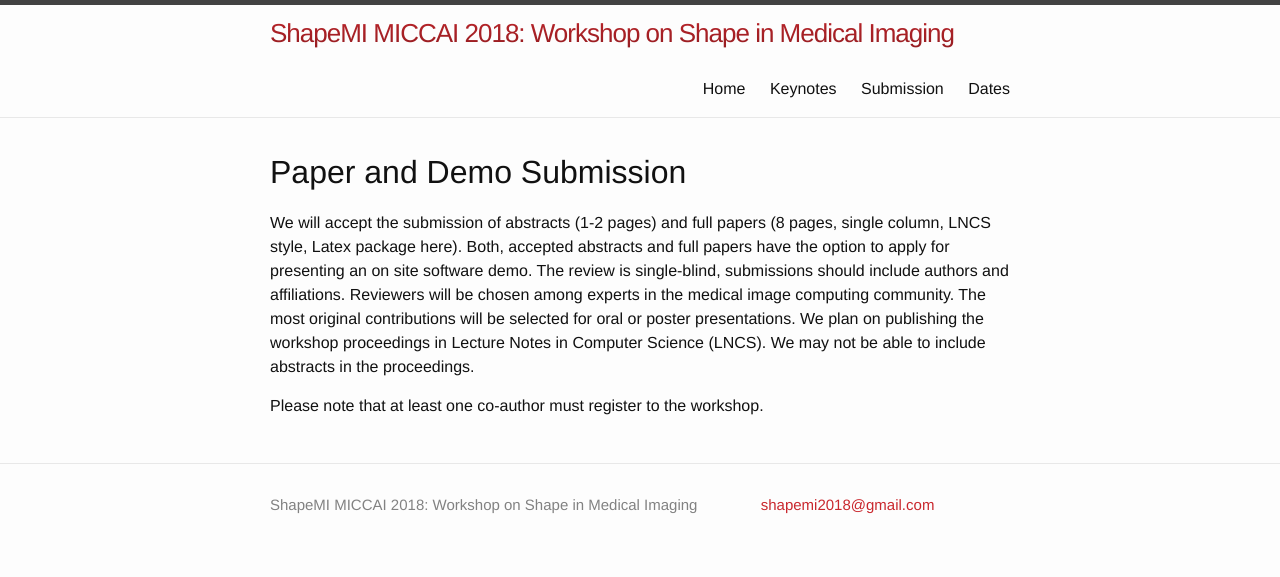
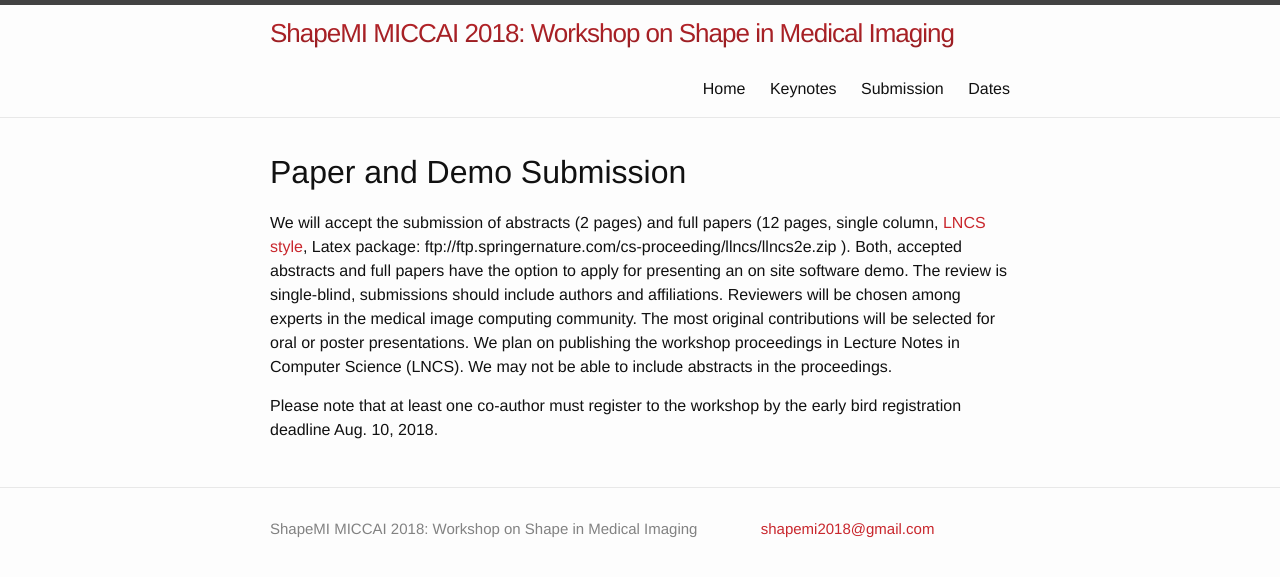
Before and after one commit to shapemi/shapemi2020, a Jekyll site: the page built from submission/index.md, in a window 1280 px wide. Shown: the top 577 px of the page. Built offline with Jekyll 4.4.1, drawn with Linux system fonts in a browser that asks for light colours.

Commit message:
added links and early bird deadline

```diff
--- a/submission/index.md
+++ b/submission/index.md
@@ -5,6 +5,6 @@
 order: 2
 ---
 # Paper and Demo Submission
-We will accept the submission of abstracts (1-2 pages) and full papers (8 pages, single column, LNCS style, Latex package here). Both, accepted abstracts and full papers have the option to apply for presenting an on site software demo. The review is single-blind, submissions should include authors and affiliations. Reviewers will be chosen among experts in the medical image computing community. The most original contributions will be selected for oral or poster presentations. We plan on publishing the workshop proceedings in Lecture Notes in Computer Science (LNCS). We may not be able to include abstracts in the proceedings.
+We will accept the submission of abstracts (2 pages) and full papers (12 pages, single column, [LNCS style](http://www.springer.com/de/it-informatik/lncs/conference-proceedings-guidelines), Latex package: ftp://ftp.springernature.com/cs-proceeding/llncs/llncs2e.zip ). Both, accepted abstracts and full papers have the option to apply for presenting an on site software demo. The review is single-blind, submissions should include authors and affiliations. Reviewers will be chosen among experts in the medical image computing community. The most original contributions will be selected for oral or poster presentations. We plan on publishing the workshop proceedings in Lecture Notes in Computer Science (LNCS). We may not be able to include abstracts in the proceedings.
 
-Please note that at least one co-author must register to the workshop.
+Please note that at least one co-author must register to the workshop by the early bird registration deadline Aug. 10, 2018.
```
